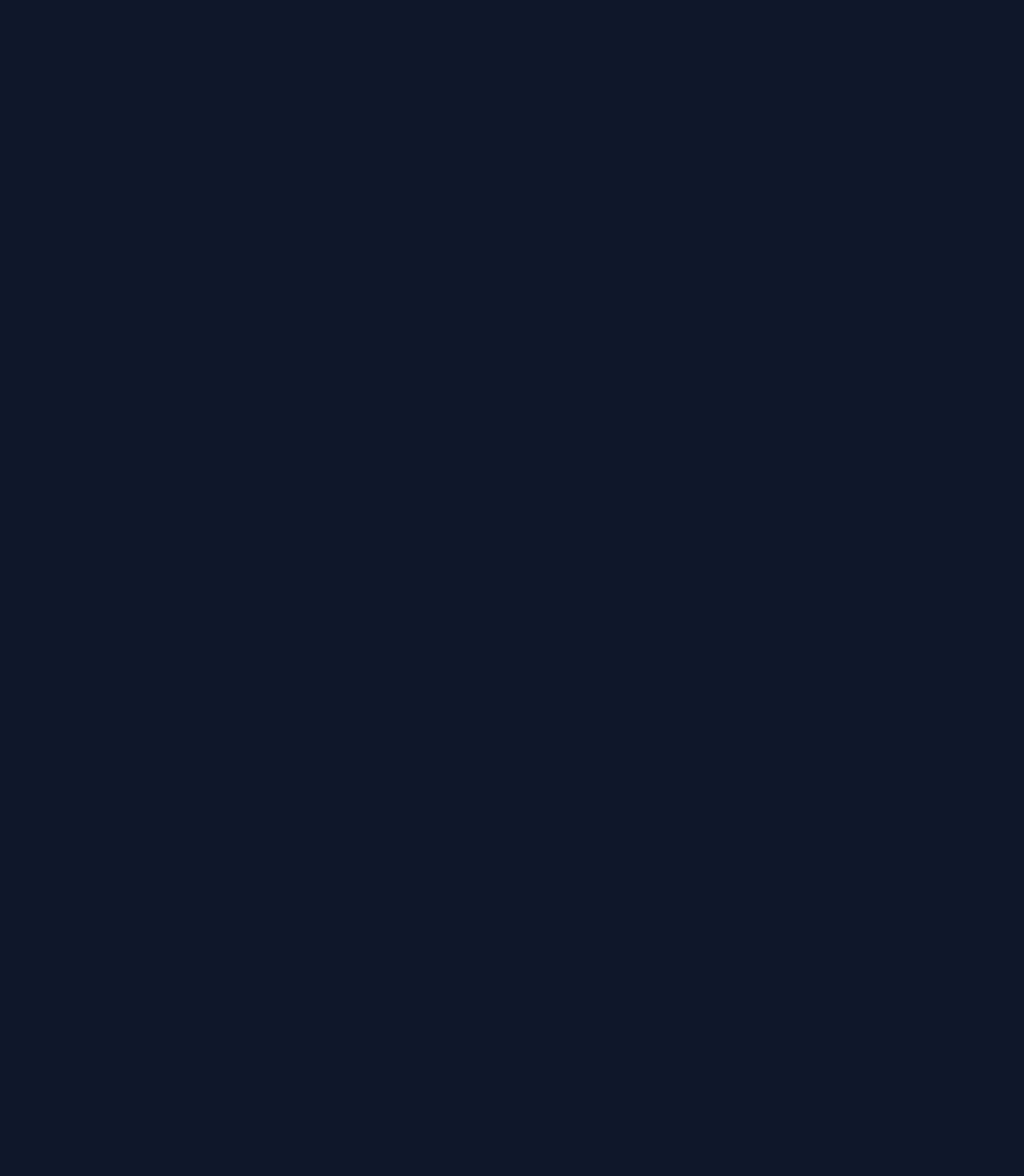
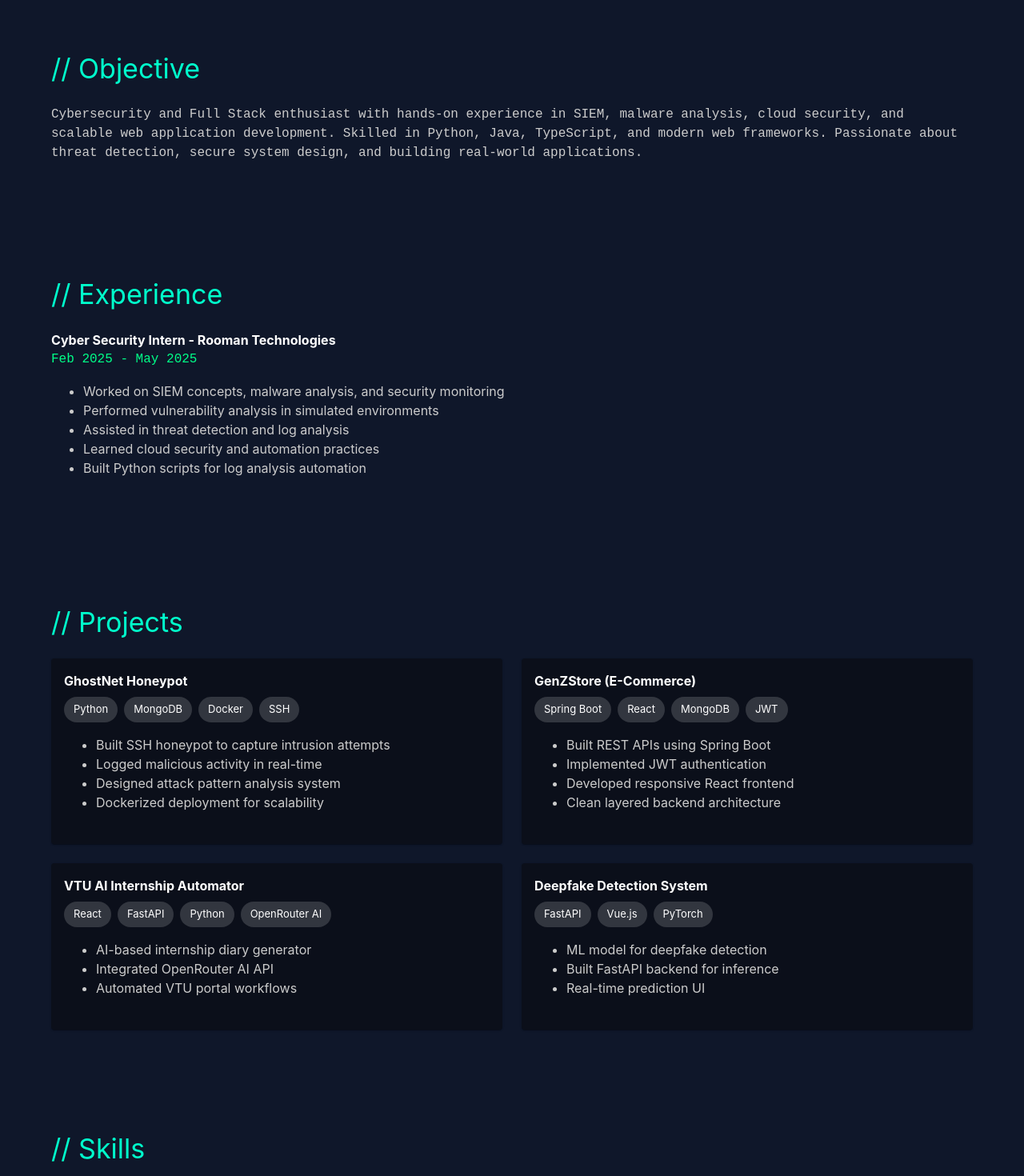
Before and after one commit to cgdhanush/portfolio, a React (Vite) app: page / in a window 1280 px wide. Shown: the part 880-2350 px from the top of the page at 80% size. Before the commit the page ends 865 px from the top, so only its background shows below. Built offline with nearby package versions, Linux system fonts and the light colour scheme.

Commit message:
updated the app

```diff
--- a/src/App.tsx
+++ b/src/App.tsx
@@ -1,14 +1,21 @@
+import Navbar from "./components/Navbar";
 import Hero from "./components/Hero";
-import Navbar from "./components/Navbar";
+import About from "./components/About";
+import Experience from "./components/Experience";
+import Projects from "./components/Projects";
+import Skills from "./components/Skills";
 
 function App() {
-
   return (
     <>
       <Navbar />
       <Hero />
+      <About />
+      <Experience />
+      <Projects />
+      <Skills />
     </>
-  )
+  );
 }
 
-export default App
+export default App;
```
